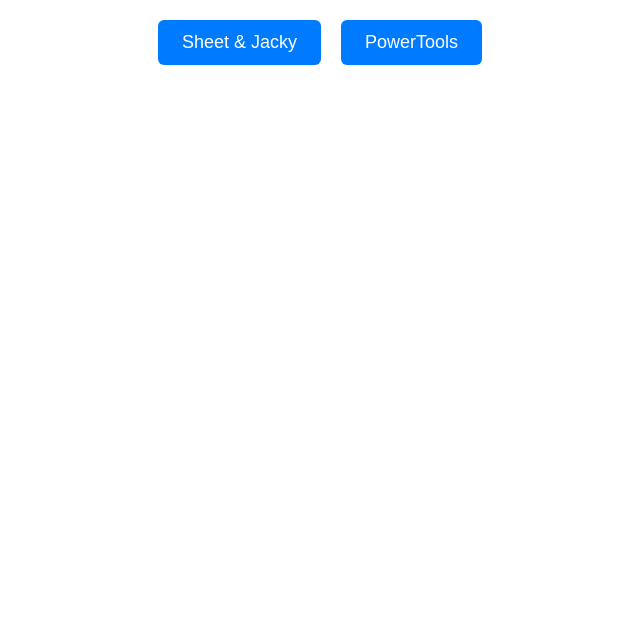
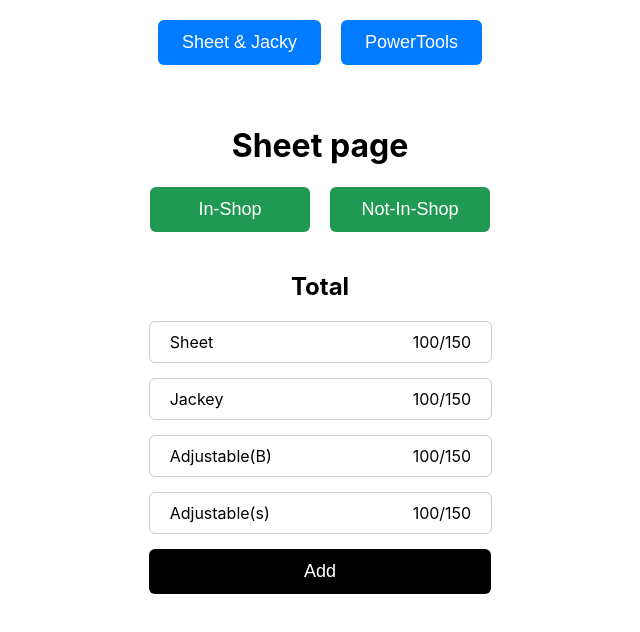
Before and after one commit to SUJITH166/PowerTools_managing_system, a React (Create React App) app in the folder frontend/: page /SheetJacky/SheetShop in a window 1280 px wide. Shown: the top 632 px of the page, without its empty margins (320-960 px from the left). Built offline with nearby package versions, Linux system fonts and the light colour scheme.

Commit message:
added new componets in sheet and jacky

```diff
--- a/frontend/src/App.jsx
+++ b/frontend/src/App.jsx
@@ -5,6 +5,8 @@ import PowerTools from "./components/PowerTools";
 import InShop from "./components/InShop/InShop";
 import NotInShop from "./components/NotInShop/NotInShop";
 import "./App.css";
+import SheetShop from "./components/SheetShop/SheetShop";
+import NotInSheetShop from "./components/NotInSheetShop/NotInSheetShop";
 
 const App = () => {
   const navigate = useNavigate();
@@ -20,7 +22,10 @@ const App = () => {
 
       <div className="content">
         <Routes>
-          <Route path="/SheetJacky" element={<SheetJacky />} />
+          <Route path="/SheetJacky" element={<SheetJacky />} >
+           <Route path="SheetShop" element={<SheetShop />} />
+            <Route path="NotInSheetShop" element={<NotInSheetShop />} />
+            </Route>
           <Route path="/PowerTools" element={<PowerTools />}>
             <Route path="InShop" element={<InShop />} />
             <Route path="NotInShop" element={<NotInShop />} />
--- /dev/null
+++ b/frontend/src/components/NotInSheetShop/NotInSheetShop.jsx
@@ -0,0 +1,11 @@
+import React from 'react'
+
+const NotInSheetShop = () => {
+  return (
+    <div className='notsheetshop-main'>
+      List
+    </div>
+  )
+}
+
+export default NotInSheetShop
--- a/frontend/src/components/PowerTools.jsx
+++ b/frontend/src/components/PowerTools.jsx
@@ -1,6 +1,6 @@
 import React from "react";
 import "./PowerTools.css";
-import { useNavigate , Outlet } from "react-router-dom";
+import { useNavigate , Outlet, Route } from "react-router-dom";
 // import InShop from "./InShop/InShop";
 // import NotInShop from "./NotInShop/NotInShop";
 const PowerTools = () => {
@@ -8,19 +8,18 @@ const PowerTools = () => {
     {
       id: 1,
       name: "In-Shop",
+      route:"InShop"
     },
     {
       id: 2,
       name: "Not-In-shop",
+      route:"NotInShop"
+
     },
   ];
   const navigate = useNavigate();
-  const handlecontent = (id) => {
-    if (id === 1) {
-      navigate("InShop");
-    } else if (id === 2) {
-      navigate("NotInShop");
-    }
+  const handlecontent = (route) => {
+   navigate(route);
   };
 
   return (
@@ -31,7 +30,7 @@ const PowerTools = () => {
         {content.map((item) => (
           <button
             key={item.id}
-            onClick={() => handlecontent(item.id)}
+            onClick={() => handlecontent(item.route)}
             className="powertoolbtn"
           >
             {item.name}
--- /dev/null
+++ b/frontend/src/components/SheetJacky.css
@@ -0,0 +1,29 @@
+.power-wrapper {
+  width: 100%;
+  display: block;
+}
+h1{
+    display: flex;
+    justify-content: center;
+}
+/* Center buttons horizontally */
+.sheet-container {
+  display: flex;
+  justify-content: center;
+  gap: 20px;
+  width: 100%;
+  margin-top: 20px;
+}
+
+/* Make each button 20% width */
+.sheetbtn {
+  width: 30%;
+  padding: 12px 24px;
+  font-size: 18px;
+  background: #209a53;
+  color: white;
+  border: none;
+  border-radius: 6px;
+  cursor: pointer;
+  min-width: 160px; /* avoids becoming too small */
+}
--- a/frontend/src/components/SheetJacky.jsx
+++ b/frontend/src/components/SheetJacky.jsx
@@ -1,9 +1,36 @@
 import React from 'react'
+import { Outlet, useNavigate } from 'react-router-dom';
+import './SheetJacky.css'
 
 const SheetJacky = () => {
+  const content=[
+    {
+      id:1,
+      name:"In-Shop",
+      route:"SheetShop"
+    },
+      {
+      id:2,
+      name:"Not-In-Shop",
+      route:"NotInSheetShop"
+    }
+  ]
+  const navigate=useNavigate();
+  const handleclick=(route)=>{
+
+      navigate(route)
+  }
   return (
-    <div>
+    <div className='sheet-wrapper'>
       <h1>Sheet page</h1>
+      <div className='sheet-container'>
+      {
+        content.map((item)=>(
+          <button key={item.id} onClick={()=>handleclick(item.route)} className='sheetbtn'>{item.name}</button>
+        ))
+      }
+      </div>
+    <Outlet />
     </div>
   )
 }
--- /dev/null
+++ b/frontend/src/components/SheetShop/SheetShop.css
@@ -0,0 +1,27 @@
+.sheetshop-main{
+    display: flex;
+    flex-direction: column;
+    align-items: center;
+    margin-top: 20px;
+
+}
+.sheetshop-container{
+     display: flex;
+  flex-direction: column;
+  gap: 15px;
+  /* width: 30%;   */
+
+}
+.sheetshop-total{
+    display: flex;
+  justify-content: space-between;
+  gap:140px;
+  align-items: center;
+  padding: 10px 20px;
+  border: 1px solid #ccc;
+  border-radius: 6px;
+  width: 88%;
+}
+.sheetshop-btn{
+    background-color: black;
+}
--- /dev/null
+++ b/frontend/src/components/SheetShop/SheetShop.jsx
@@ -0,0 +1,29 @@
+import React, { useState } from 'react'
+import './SheetShop.css'
+const SheetShop = () => {
+    const [sheetJacky,setSheetJacky]=useState([
+        {id:1,name:"Sheet",quatity:100,total:150},
+        {id:2,name:"Jackey",quatity:100,total:150},
+        {id:3,name:"Adjustable(B)",quatity:100,total:150},
+        {id:4,name:"Adjustable(s)",quatity:100,total:150},
+     ])
+  return (
+    <div className='sheetshop-main'>
+      <h2>Total</h2>
+      <div className='sheetshop-container'>
+        {
+            sheetJacky.map((item)=>(
+                <div key={item.id} className='sheetshop-total'>
+                    <span>{item.name}</span>
+                    <span>{item.quatity}/{item.total}</span>
+
+                </div>
+
+            ))
+        }<button className='sheetshop-btn'>Add</button>
+      </div>
+    </div>
+  )
+}
+
+export default SheetShop
```
Also changed, not shown: frontend/src/components/NotInSheetShop/NotInSheetShop.css (added).
